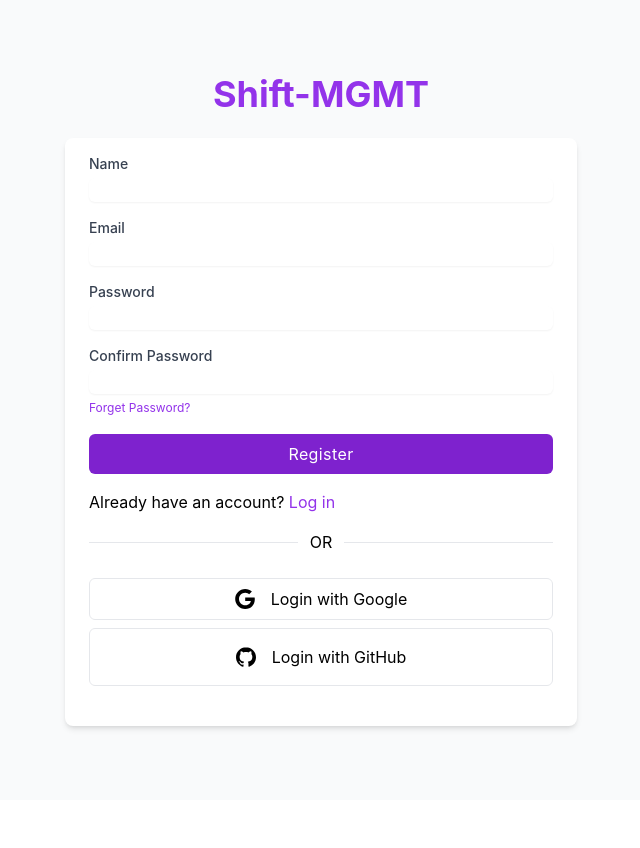
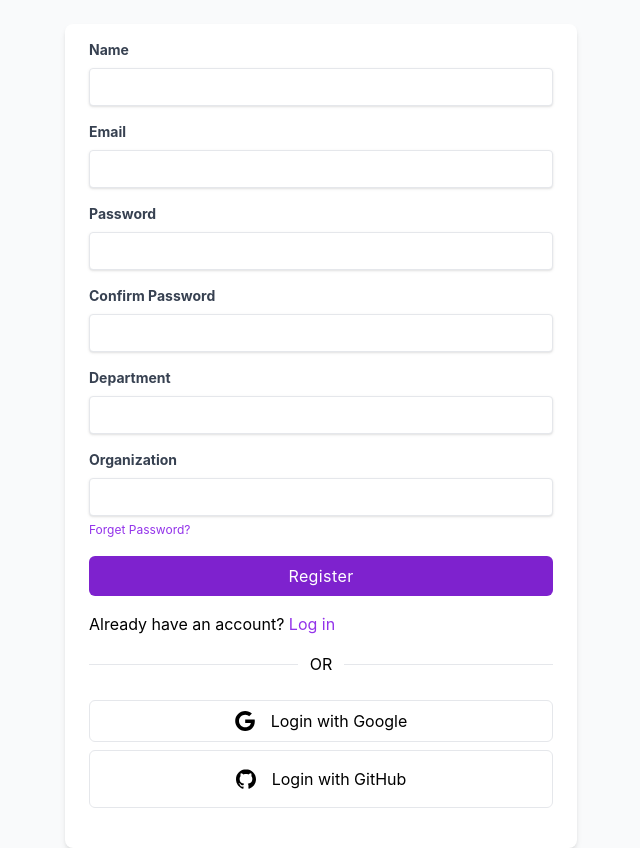
Before and after one commit to naiyoma/Shift_MGMT, a React (Create React App) app: page /signup in a window 1280 px wide. Shown: the whole page, without its empty margins (319-959 px from the left). Before the commit the page ends 800 px from the top, so only its background shows below. Built offline with nearby package versions, Linux system fonts and the light colour scheme.

Commit message:
user signup

```diff
--- a/src/components/Signup.js
+++ b/src/components/Signup.js
@@ -1,60 +1,56 @@
 import React, { useState } from "react";
 import { useNavigate } from "react-router-dom";
 import axios from 'axios';
+
+// let organization = "TestOrganization"
+
 
 const Signup = () => {
     const [email, setEmail] = useState("");
     const [username, setUsername] = useState("");
     const [password, setPassword] = useState("");
+    const [department, setDepartment] = useState("");
+    const [position, setPosition] = useState("");
+    // const [organization, setOrganization] = useState("");
+
     const navigate = useNavigate();
 
-    const handleSubmit = (e) => {
-        e.preventDefault();
+    const handleSubmit = (event) => {
+        event.preventDefault();
         const data = {
             username: username,
             password: password,
             email: email,
             is_staff: false,
-            department: "",
-            position: "",
+            department: department,
+            position: position,
+            // organization: organization,
         };
-        fetch("https://naiyoma.pythonanywhere.com/api/createuser/", {
-            method: "POST",
-            headers: {
-                "Content-Type": "application/json",
-            },
-            body: JSON.stringify(data),
+        axios
+        .post("https://naiyoma.pythonanywhere.com/api/createuser/", JSON.stringify(data), {
+                headers: {
+                    'Content-Type': 'application/json'
+                }
+            }
+        )
+        .then((response) => {
+            console.log(response);
+            navigate("/");
         })
-            .then((response) => response.json())
-            .then((data) => {
-                console.log("Success:", data);
-                navigate("/");
-            })
-            .catch((error) => {
-                console.error("Error:", error);
-            });
-        setEmail("");
-        setUsername("");
-        setPassword("");
+        .catch((error) => {
+            console.error(error);
+        });
     };
-
 
     return (
             <div>
                 <div className="flex flex-col items-center min-h-screen pt-6 sm:justify-center sm:pt-0 bg-gray-50">
-                    <div>
-                        <a href="/">
-                            <h3 className="text-4xl font-bold text-purple-600">
-                                Shift-MGMT
-                            </h3>
-                        </a>
-                    </div>
                     <div className="w-full px-6 py-4 mt-6 overflow-hidden bg-white shadow-md sm:max-w-lg sm:rounded-lg">
-                        <form>
+                        <form onSubmit={handleSubmit}>
                             <div>
                                 <label
                                     htmlFor="name"
-                                    className="block text-sm font-medium text-gray-700 undefined"
+                                    className="block text-gray-700 text-sm font-bold mb-2"
                                 >
                                     Name
                                 </label>
@@ -62,14 +58,16 @@ const Signup = () => {
                                     <input
                                         type="text"
                                         name="name"
-                                        className="block w-full mt-1 border-gray-300 rounded-md shadow-sm focus:border-indigo-300 focus:ring focus:ring-indigo-200 focus:ring-opacity-50"
+                                        value={username}
+                                        onChange={(event) => setUsername(event.target.value)}
+                                        className="shadow appearance-none border rounded w-full py-2 px-3 text-gray-700 leading-tight focus:outline-none focus:shadow-outline"
                                     />
                                 </div>
                             </div>
                             <div className="mt-4">
                                 <label
                                     htmlFor="email"
-                                    className="block text-sm font-medium text-gray-700 undefined"
+                                    className="block text-gray-700 text-sm font-bold mb-2"
                                 >
                                     Email
                                 </label>
@@ -77,14 +75,15 @@ const Signup = () => {
                                     <input
                                         type="email"
                                         name="email"
-                                        className="block w-full mt-1 border-gray-300 rounded-md shadow-sm focus:border-indigo-300 focus:ring focus:ring-indigo-200 focus:ring-opacity-50"
-                                    />
+                                        value = {email}
+                                        onChange={(event) => setEmail(event.target.value)}
+                                        className="shadow appearance-none border rounded w-full py-2 px-3 text-gray-700 leading-tight focus:outline-none focus:shadow-outline"                                    />
                                 </div>
                             </div>
                             <div className="mt-4">
                                 <label
                                     htmlFor="password"
-                                    className="block text-sm font-medium text-gray-700 undefined"
+                                    className="block text-gray-700 text-sm font-bold mb-2"
                                 >
                                     Password
                                 </label>
@@ -92,15 +91,15 @@ const Signup = () => {
                                     <input
                                         type="password"
                                         name="password"
-                                        className="block w-full mt-1 border-gray-300 rounded-md shadow-sm focus:border-indigo-300 focus:ring focus:ring-indigo-200 focus:ring-opacity-50"
-                                        onChange={(event)}
-                                    />
+                                        value = {password}
+                                        onChange={(event) => setPassword(event.target.value)}
+                                        className="shadow appearance-none border rounded w-full py-2 px-3 text-gray-700 leading-tight focus:outline-none focus:shadow-outline"                                    />
                                 </div>
                             </div>
                             <div className="mt-4">
                                 <label
                                     htmlFor="password_confirmation"
-                                    className="block text-sm font-medium text-gray-700 undefined"
+                                    className="block text-gray-700 text-sm font-bold mb-2"
                                 >
                                     Confirm Password
                                 </label>
@@ -108,8 +107,39 @@ const Signup = () => {
                                     <input
                                         type="password"
                                         name="password_confirmation"
-                                        className="block w-full mt-1 border-gray-300 rounded-md shadow-sm focus:border-indigo-300 focus:ring focus:ring-indigo-200 focus:ring-opacity-50"
-                                    />
+                                        className="shadow appearance-none border rounded w-full py-2 px-3 text-gray-700 leading-tight focus:outline-none focus:shadow-outline"                                    />
+                                </div>
+                            </div>
+                            <div className="mt-4">
+                                <label
+                                    htmlFor="password_confirmation"
+                                    className="block text-gray-700 text-sm font-bold mb-2"
+                                >
+                                    Department
+                                </label>
+                                <div className="flex flex-col items-start">
+                                    <input
+                                        type="password"
+                                        name="password_confirmation"
+                                        value = {department}
+                                        onChange={(event) => setDepartment(event.target.value)}
+                                        className="shadow appearance-none border rounded w-full py-2 px-3 text-gray-700 leading-tight focus:outline-none focus:shadow-outline"                                    />
+                                </div>
+                            </div>
+                            <div className="mt-4">
+                                <label
+                                    htmlFor="password_confirmation"
+                                    className="block text-gray-700 text-sm font-bold mb-2"
+                                >
+                                    Organization
+                                </label>
+                                <div className="flex flex-col items-start">
+                                    <input
+                                        type="password"
+                                        name="password_confirmation"
+                                        value = {position}
+                                        onChange={(event) => setPosition(event.target.value)}
+                                        className="shadow appearance-none border rounded w-full py-2 px-3 text-gray-700 leading-tight focus:outline-none focus:shadow-outline"                                    />
                                 </div>
                             </div>
                             <a
```
